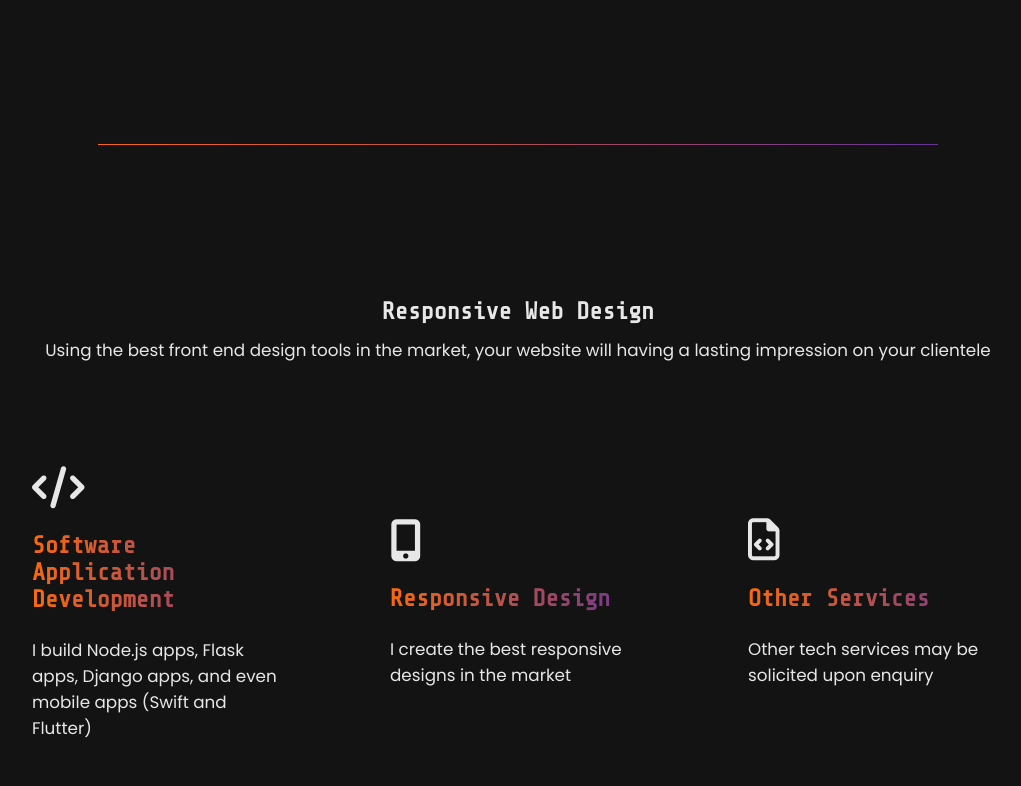
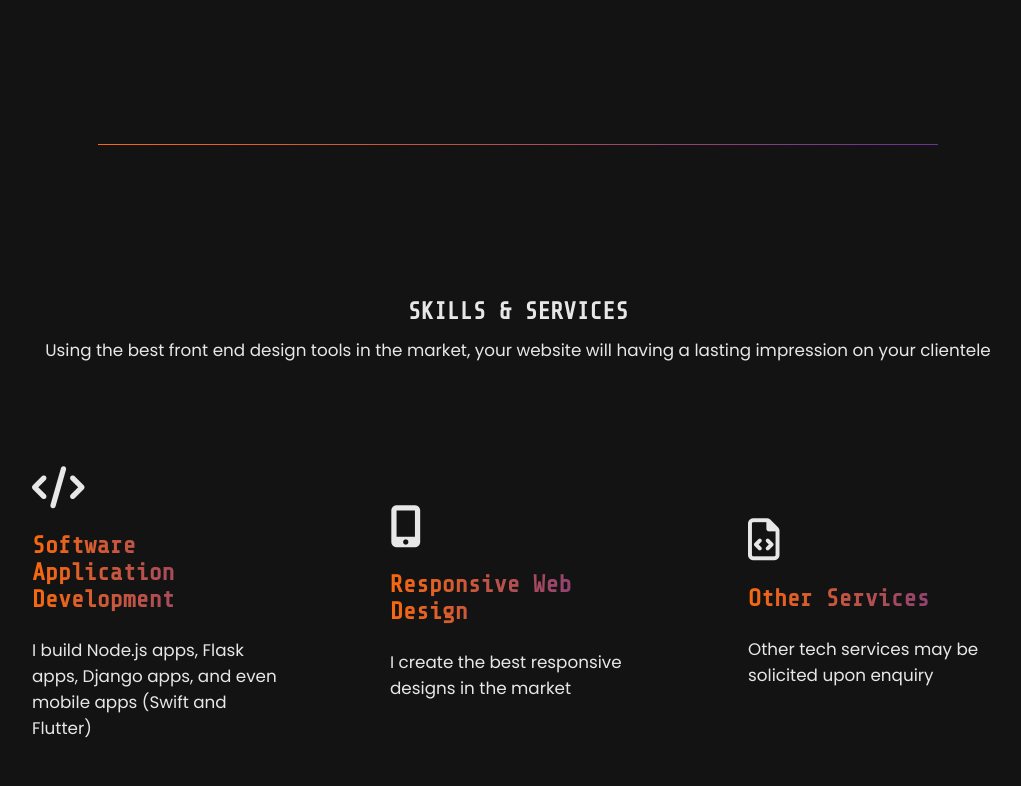
Before and after one commit to bshongwe/Code_Alpha_Personal_Portfolio_Website, a website: page index.html in a window 1280 px wide. Shown: the part 1344-2130 px from the top of the page, without its empty margins (122-1143 px from the left). Drawn offline with nearby package versions, Linux system fonts and the light colour scheme.

Commit message:
Update: Skills & Services title

```diff
--- a/index.html
+++ b/index.html
@@ -165,7 +165,7 @@
       <section id="services" class="services">
         <div class="container">
           <div class="title-heading">
-            <h2>Responsive Web Design</h2>
+            <h2>SKILLS & SERVICES</h2>
             <p>
               Using the best front end design tools in the market, your
 	      website will having a lasting impression on your clientele
@@ -182,7 +182,7 @@
             </div>
             <div class="tier-item">
               <i class="fa fa-mobile" aria-hidden="true"></i>
-              <h2>Responsive Design</h2>
+              <h2>Responsive Web Design</h2>
               <p>
                 I create the best responsive designs in the market
               </p>
```
